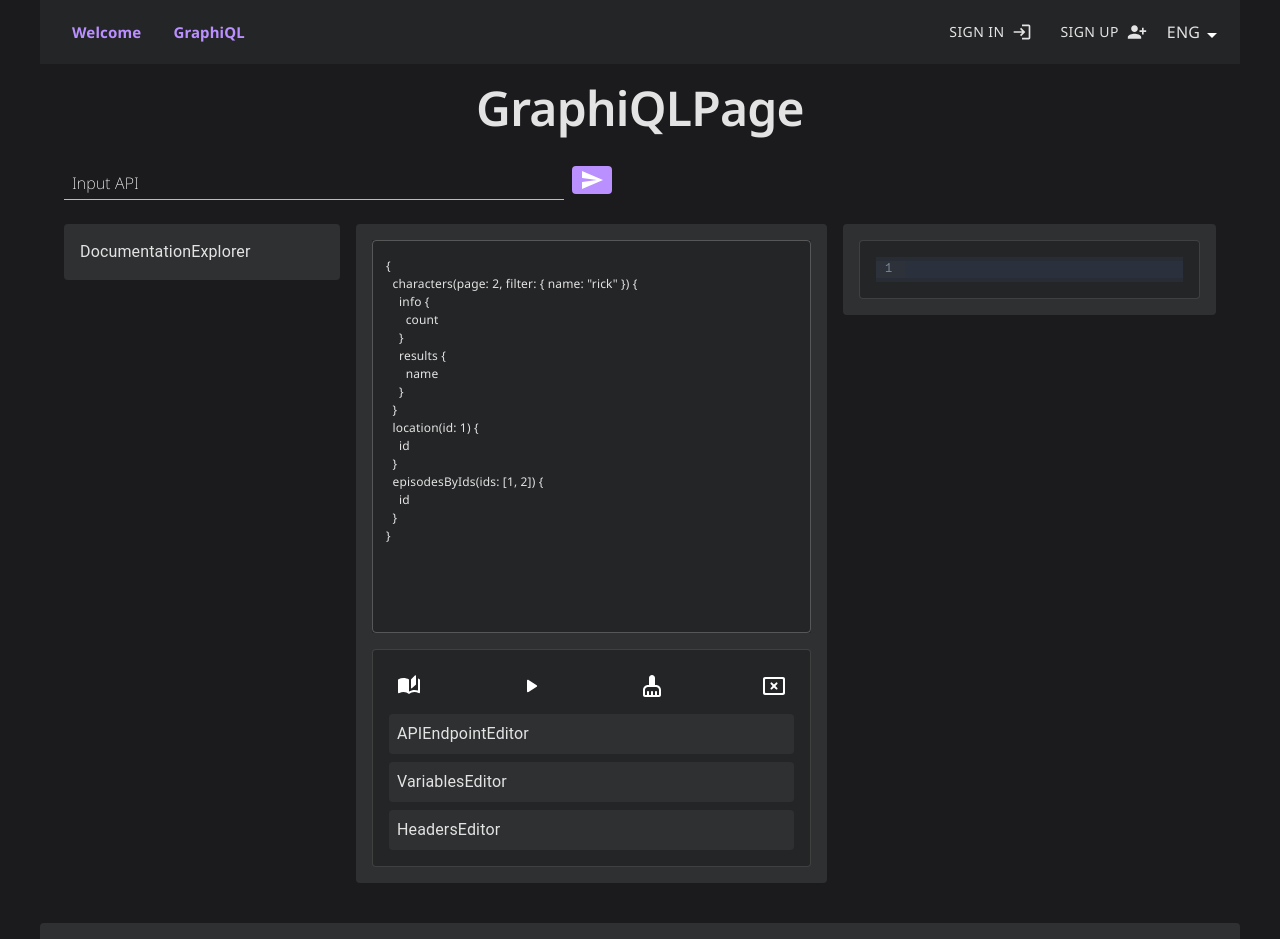
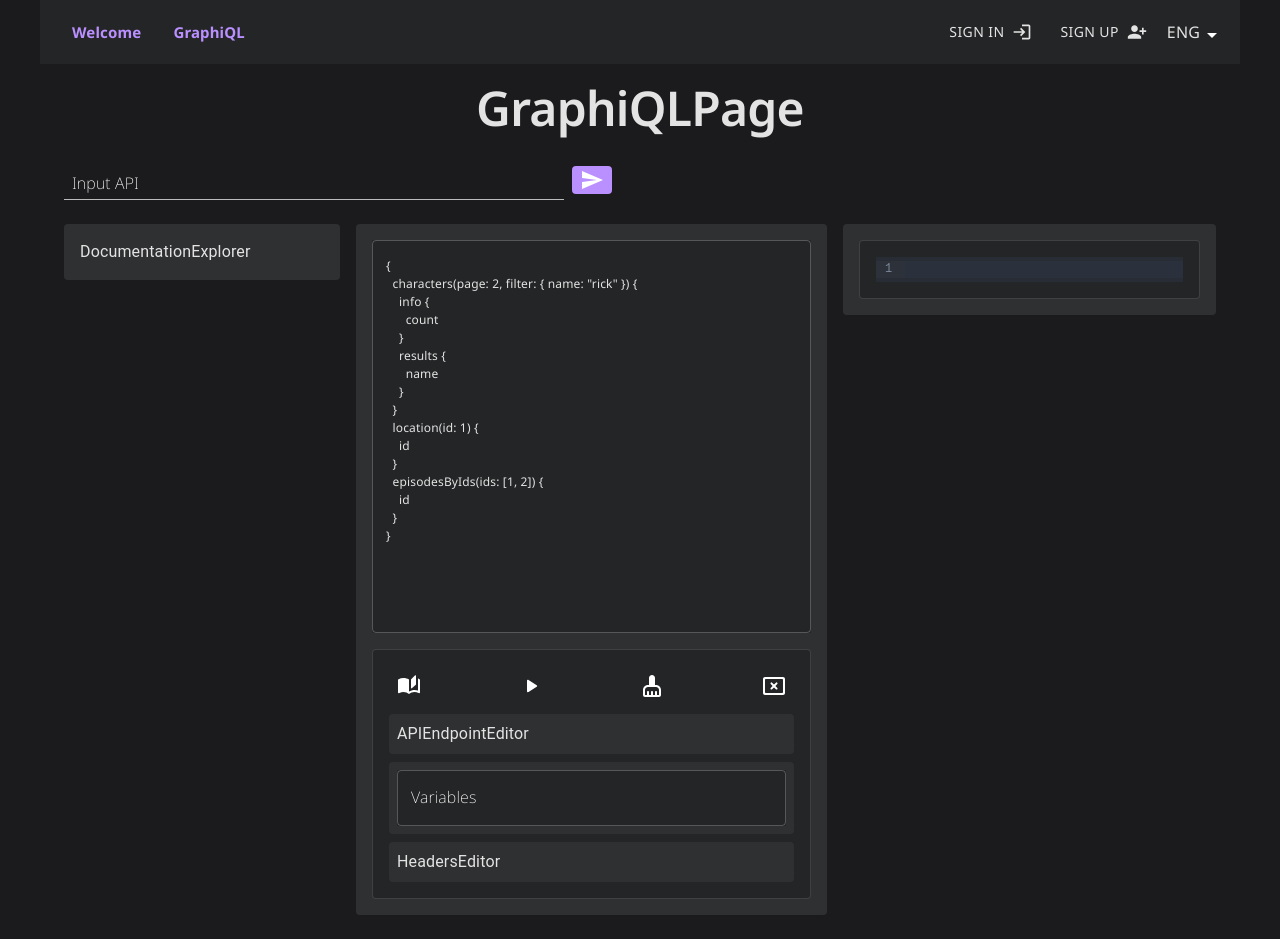
Before and after one commit to Ivan-Gav/graphiql-app, a React (Vite) app: page /graphiql in a window 1280 px wide. Shown: the top 939 px of the page. Built offline with nearby package versions, Linux system fonts and the light colour scheme; no server answers.

Commit message:
feat: add variables input

```diff
--- a/src/components/RequestMenu/VariablesEditor/VariablesEditor.tsx
+++ b/src/components/RequestMenu/VariablesEditor/VariablesEditor.tsx
@@ -1,3 +1,28 @@
+import { TextField } from '@mui/material';
+import { ChangeEvent } from 'react';
+import { useAppDispatch, useAppSelector } from 'src/hooks/redux';
+import { variablesSlice } from 'src/store/slice/VariablesSlice';
+
 export default function VariablesEditor() {
-  return <div>VariablesEditor</div>;
+  const dispatch = useAppDispatch();
+  const { variablesInputValue } = useAppSelector(
+    (state) => state.variablesReducer
+  );
+  const { setVariablesInputValue } = variablesSlice.actions;
+
+  const handleChange = (e: ChangeEvent<HTMLInputElement>) => {
+    dispatch(setVariablesInputValue(e.target.value));
+  };
+  return (
+    <>
+      <TextField
+        label="Variables"
+        multiline
+        maxRows="20"
+        value={variablesInputValue}
+        onChange={handleChange}
+        fullWidth
+      ></TextField>
+    </>
+  );
 }
--- a/src/store/slice/VariablesSlice.ts
+++ b/src/store/slice/VariablesSlice.ts
@@ -1,7 +1,7 @@
 import { createSlice, PayloadAction } from '@reduxjs/toolkit';
 
 const initialState = {
-  variablesString: '',
+  variablesInputValue: '',
 };
 
 export const variablesSlice = createSlice({
@@ -9,7 +9,7 @@ export const variablesSlice = createSlice({
   initialState,
   reducers: {
     setVariablesInputValue(state, action: PayloadAction<string>) {
-      state.variablesString = action.payload;
+      state.variablesInputValue = action.payload;
     },
   },
 });
```
